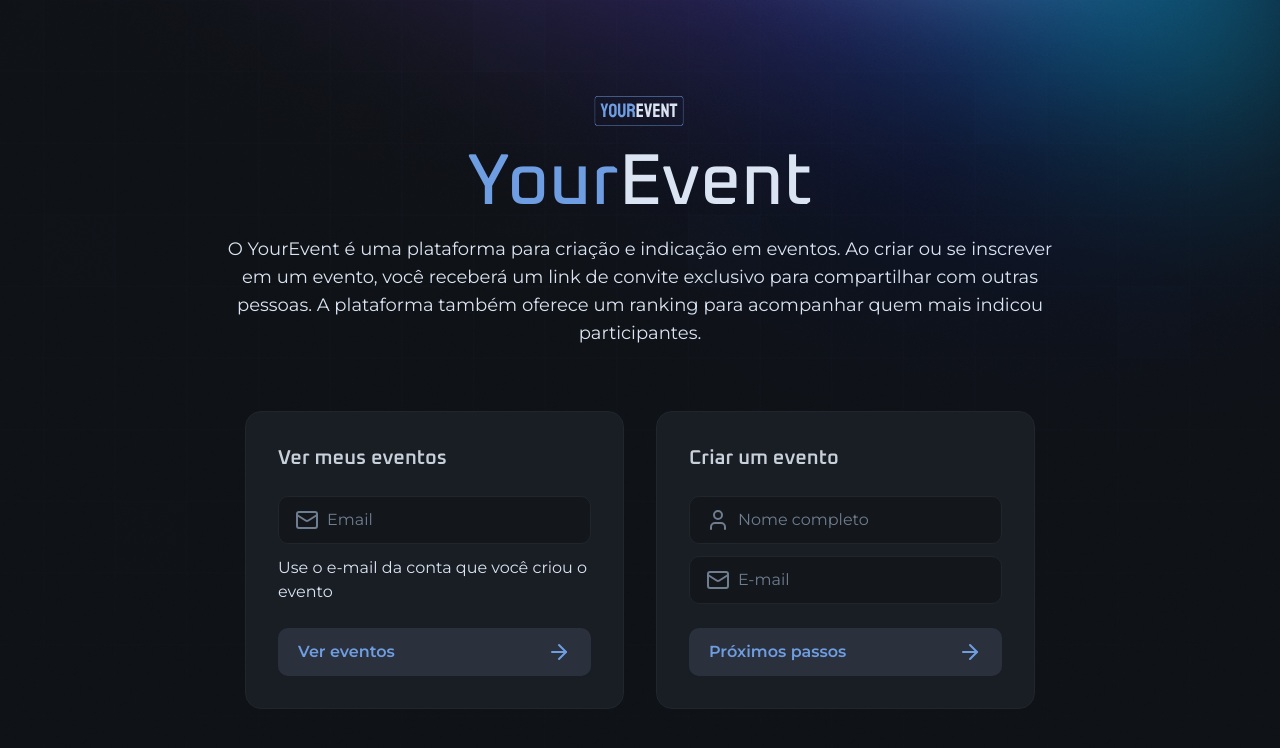
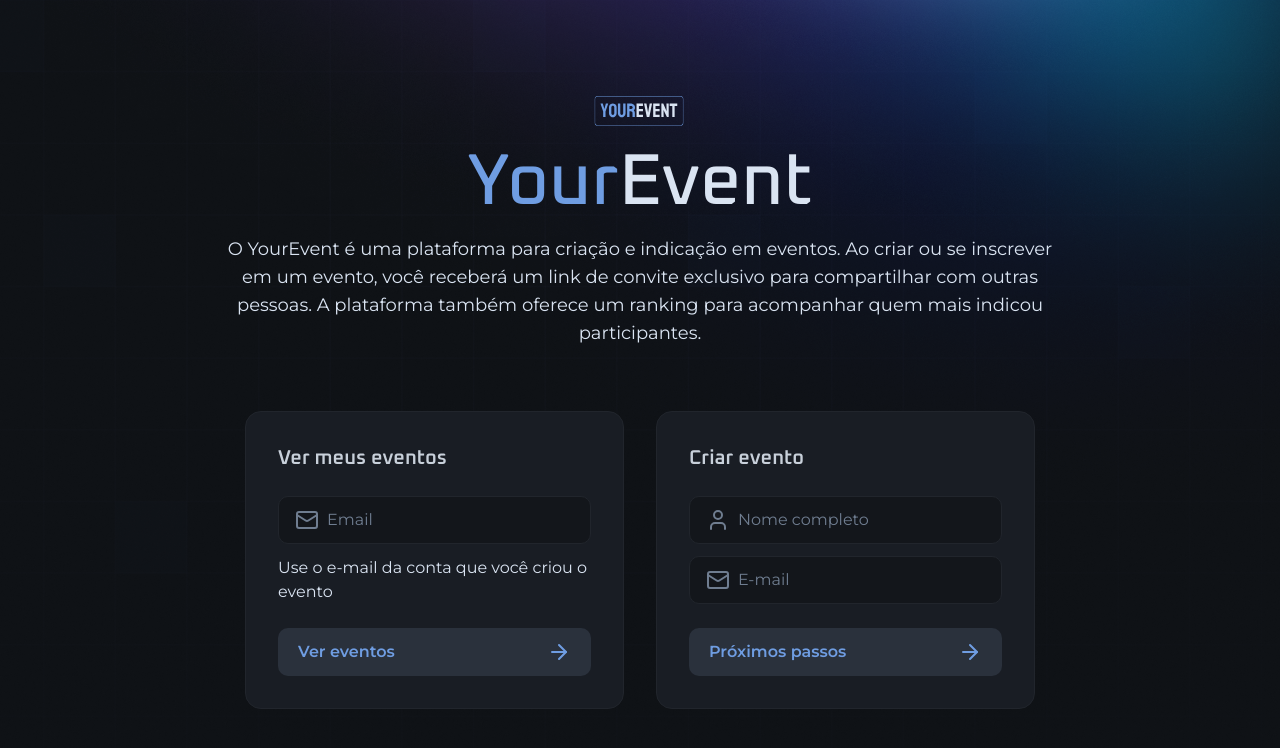
Before and after one commit to emerss001/your-event, a Next.js app: page / in a window 1280 px wide. Shown: the top 748 px of the page. Built offline with nearby package versions, Linux system fonts and the light colour scheme.

Commit message:
adiciona validações nos formulários

```diff
--- a/package.json
+++ b/package.json
@@ -9,14 +9,17 @@
     "lint": "next lint"
   },
   "dependencies": {
+    "@hookform/resolvers": "^4.1.2",
     "@tailwindcss/postcss": "^4.0.8",
     "lucide-react": "^0.475.0",
     "next": "15.1.7",
     "postcss": "^8.5.3",
     "react": "^19.0.0",
     "react-dom": "^19.0.0",
+    "react-hook-form": "^7.54.2",
     "tailwind-merge": "^3.0.2",
-    "tailwindcss": "^4.0.8"
+    "tailwindcss": "^4.0.8",
+    "zod": "^3.24.2"
   },
   "devDependencies": {
     "@eslint/eslintrc": "^3",
--- /dev/null
+++ b/src/_util/zod-schema-user.ts
@@ -0,0 +1,8 @@
+import { z } from "zod";
+
+export const subscriptionSchema = z.object({
+    name: z.string().min(2, "Digite seu nome completo"),
+    email: z.string().email("Digite um e-mail válido"),
+});
+
+export type SubscriptionData = z.infer<typeof subscriptionSchema>;
--- /dev/null
+++ b/src/app/(home)/components/input-email-form.tsx
@@ -0,0 +1,53 @@
+"use client";
+
+import Button from "@/app/_components/button";
+import { InputRoot, InputIcon, InputField } from "@/app/_components/input";
+import { zodResolver } from "@hookform/resolvers/zod";
+import { Mail, ArrowRight } from "lucide-react";
+import { useForm } from "react-hook-form";
+import { z } from "zod";
+
+const emailSchema = z.object({
+    email: z.string().email("Digite um e-mail válido"),
+});
+
+type EmailData = z.infer<typeof emailSchema>;
+
+const InputEmailForm = () => {
+    const {
+        register,
+        handleSubmit,
+        formState: { errors },
+    } = useForm<EmailData>({
+        resolver: zodResolver(emailSchema),
+    });
+
+    function onSubmit(data: EmailData) {
+        console.log(data);
+    }
+
+    return (
+        <form
+            onSubmit={handleSubmit(onSubmit)}
+            className="bg-gray-700 border border-gray-600 rounded-2xl p-8 space-y-6 w-full"
+        >
+            <h2 className="font-heading font-semibold text-gray-200 text-xl">Ver meus eventos</h2>
+
+            <div className="space-y-3">
+                <InputRoot>
+                    <InputIcon>
+                        <Mail />
+                    </InputIcon>
+                    <InputField type="email" placeholder="Email" {...register("email")} />
+                </InputRoot>
+                {errors.email && <p className="text-danger text-xs font-semibold">{errors.email.message}</p>}
+                <p className="font-sans text-base">Use o e-mail da conta que você criou o evento</p>
+            </div>
+            <Button>
+                Ver eventos <ArrowRight />
+            </Button>
+        </form>
+    );
+};
+
+export default InputEmailForm;
--- /dev/null
+++ b/src/app/(home)/page.tsx
@@ -0,0 +1,28 @@
+import Image from "next/image";
+import logo from "../_assets/Logo.svg";
+import SubscriptionForm from "../[prettyName]/components/subscription-form";
+import InputEmailForm from "./components/input-email-form";
+
+export default function Home() {
+    return (
+        <div className="min-h-dvh flex flex-col items-center justify-center gap-16">
+            <div className="flex flex-col items-center gap-4 max-w-[830px] mx-auto text-center">
+                <Image src={logo} alt="your event logo" width={108.5} height={30} />
+                <h1 className="text-4xl leading-none font-heading font-medium flex md:text-7xl">
+                    <span className="text-blue">Your</span>
+                    Event
+                </h1>
+                <p className="font-sans text-sm md:text-lg text-gray-100">
+                    O YourEvent é uma plataforma para criação e indicação em eventos. Ao criar ou se inscrever em um
+                    evento, você receberá um link de convite exclusivo para compartilhar com outras pessoas. A
+                    plataforma também oferece um ranking para acompanhar quem mais indicou participantes.
+                </p>
+            </div>
+
+            <div className="flex flex-col md:flex-row gap-8 max-w-4xl">
+                <InputEmailForm />
+                <SubscriptionForm title="Criar evento" titleButton="Próximos passos" />
+            </div>
+        </div>
+    );
+}
--- a/src/app/[prettyName]/components/subscription-form.tsx
+++ b/src/app/[prettyName]/components/subscription-form.tsx
@@ -1,33 +1,62 @@
+"use client";
+
+import { SubscriptionData, subscriptionSchema } from "@/_util/zod-schema-user";
 import Button from "@/app/_components/button";
 import { InputRoot, InputIcon, InputField } from "@/app/_components/input";
+import { zodResolver } from "@hookform/resolvers/zod";
 import { User, Mail, ArrowRight } from "lucide-react";
+import { useForm } from "react-hook-form";
 
-const SubscriptionForm = () => {
+interface SubscriptionFormProps {
+    title: string;
+    titleButton: string;
+}
+
+const SubscriptionForm = ({ title, titleButton }: SubscriptionFormProps) => {
+    const {
+        register,
+        handleSubmit,
+        formState: { errors },
+    } = useForm<SubscriptionData>({
+        resolver: zodResolver(subscriptionSchema),
+    });
+
+    function onSubscribe(data: SubscriptionData) {
+        console.log(data);
+    }
+
     return (
         <form
+            onSubmit={handleSubmit(onSubscribe)}
             action=""
             className="bg-gray-700 border border-gray-600 rounded-2xl p-8 space-y-6 w-full md:max-w-[440px]"
         >
-            <h2 className="font-heading font-semibold text-gray-200 text-xl">Inscrição</h2>
+            <h2 className="font-heading font-semibold text-gray-200 text-xl">{title}</h2>
 
             <div className="space-y-3">
+                <div className="space-y-2">
                     <InputRoot>
                         <InputIcon>
                             <User />
                         </InputIcon>
-                    <InputField type="text" placeholder="Nome completo" />
+                        <InputField type="text" placeholder="Nome completo" {...register("name")} />
                     </InputRoot>
+                    {errors.name && <p className="text-danger text-xs font-semibold">{errors.name.message}</p>}
+                </div>
 
+                <div className="space-y-2">
                     <InputRoot>
                         <InputIcon>
                             <Mail />
                         </InputIcon>
-                    <InputField type="email" placeholder="E-mail" />
+                        <InputField type="email" placeholder="E-mail" {...register("email")} />
                     </InputRoot>
+                    {errors.email && <p className="text-danger text-xs font-semibold">{errors.email.message}</p>}
+                </div>
             </div>
 
             <Button>
-                Confirmar <ArrowRight />
+                {titleButton} <ArrowRight />
             </Button>
         </form>
     );
--- a/src/app/[prettyName]/page.tsx
+++ b/src/app/[prettyName]/page.tsx
@@ -42,7 +42,7 @@ const Page = () => {
                         </p>
                     </div>
                     {/* FORM PARA SE INSCREVER */}
-                    <SubscriptionForm />
+                    <SubscriptionForm title="Inscrição" titleButton="Confirmar" />
                 </div>
             </div>
         </main>
--- a/src/app/page.tsx
+++ /dev/null
@@ -1,67 +0,0 @@
-import Image from "next/image";
-import logo from "./_assets/Logo.svg";
-import { InputField, InputIcon, InputRoot } from "./_components/input";
-import { ArrowRight, Mail, User } from "lucide-react";
-import Button from "./_components/button";
-
-export default function Home() {
-    return (
-        <div className="min-h-dvh flex flex-col items-center justify-center gap-16">
-            <div className="flex flex-col items-center gap-4 max-w-[830px] mx-auto text-center">
-                <Image src={logo} alt="your event logo" width={108.5} height={30} />
-                <h1 className="text-4xl leading-none font-heading font-medium flex md:text-7xl">
-                    <span className="text-blue">Your</span>
-                    Event
-                </h1>
-                <p className="font-sans text-sm md:text-lg text-gray-100">
-                    O YourEvent é uma plataforma para criação e indicação em eventos. Ao criar ou se inscrever em um
-                    evento, você receberá um link de convite exclusivo para compartilhar com outras pessoas. A
-                    plataforma também oferece um ranking para acompanhar quem mais indicou participantes.
-                </p>
-            </div>
-
-            <div className="flex flex-col md:flex-row gap-8 max-w-4xl">
-                <div className="bg-gray-700 border border-gray-600 rounded-2xl p-8 space-y-6 w-full">
-                    <h2 className="font-heading font-semibold text-gray-200 text-xl">Ver meus eventos</h2>
-
-                    <div className="space-y-3">
-                        <InputRoot>
-                            <InputIcon>
-                                <Mail />
-                            </InputIcon>
-                            <InputField type="email" placeholder="Email" />
-                        </InputRoot>
-                        <p className="font-sans text-base">Use o e-mail da conta que você criou o evento</p>
-                    </div>
-                    <Button>
-                        Ver eventos <ArrowRight />
-                    </Button>
-                </div>
-
-                <div className="bg-gray-700 border border-gray-600 rounded-2xl p-8 space-y-6 w-full">
-                    <h2 className="font-heading font-semibold text-gray-200 text-xl">Criar um evento</h2>
-
-                    <div className="space-y-3">
-                        <InputRoot>
-                            <InputIcon>
-                                <User />
-                            </InputIcon>
-                            <InputField type="text" placeholder="Nome completo" />
-                        </InputRoot>
-
-                        <InputRoot>
-                            <InputIcon>
-                                <Mail />
-                            </InputIcon>
-                            <InputField type="email" placeholder="E-mail" />
-                        </InputRoot>
-                    </div>
-                    <Button>
-                        Próximos passos
-                        <ArrowRight />
-                    </Button>
-                </div>
-            </div>
-        </div>
-    );
-}
```
Also changed, not shown: 1 other file (tests, documents, lock files or other folders). Lines whose indentation alone changed are shown as unchanged.
